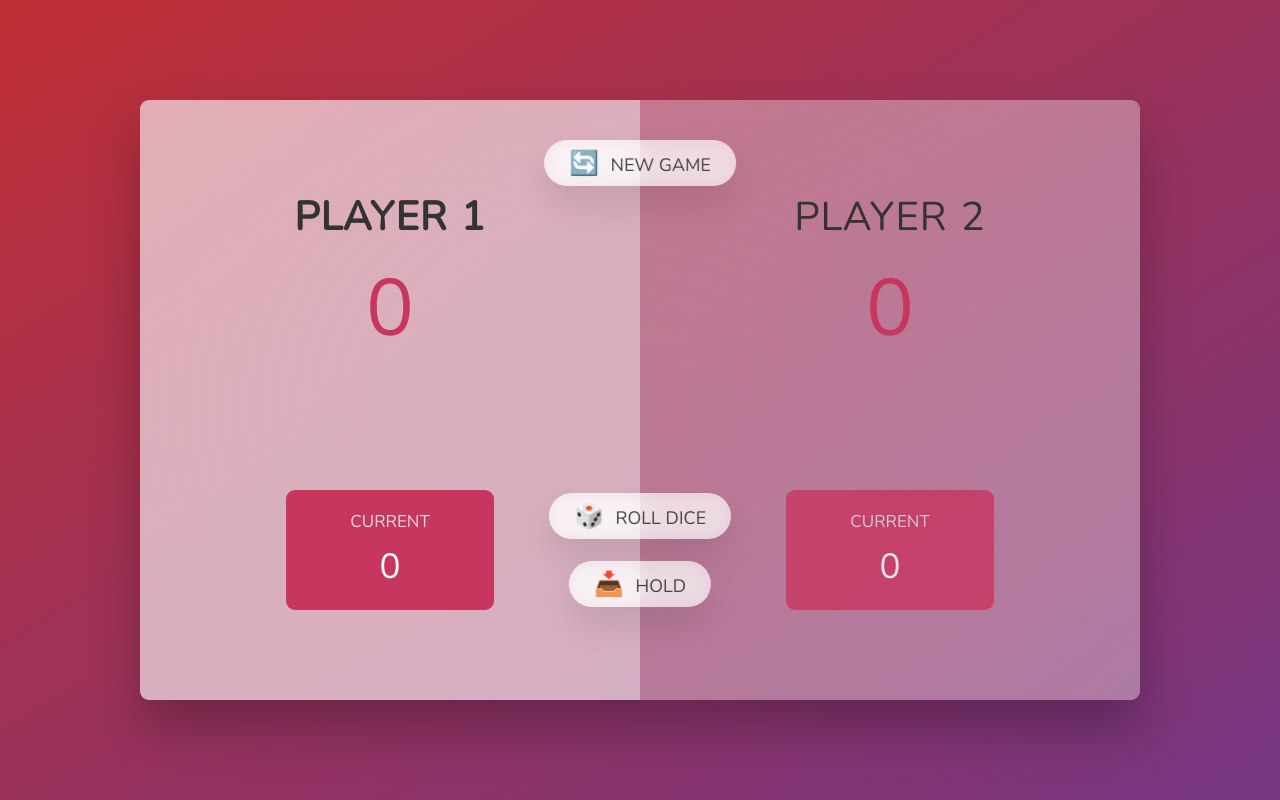
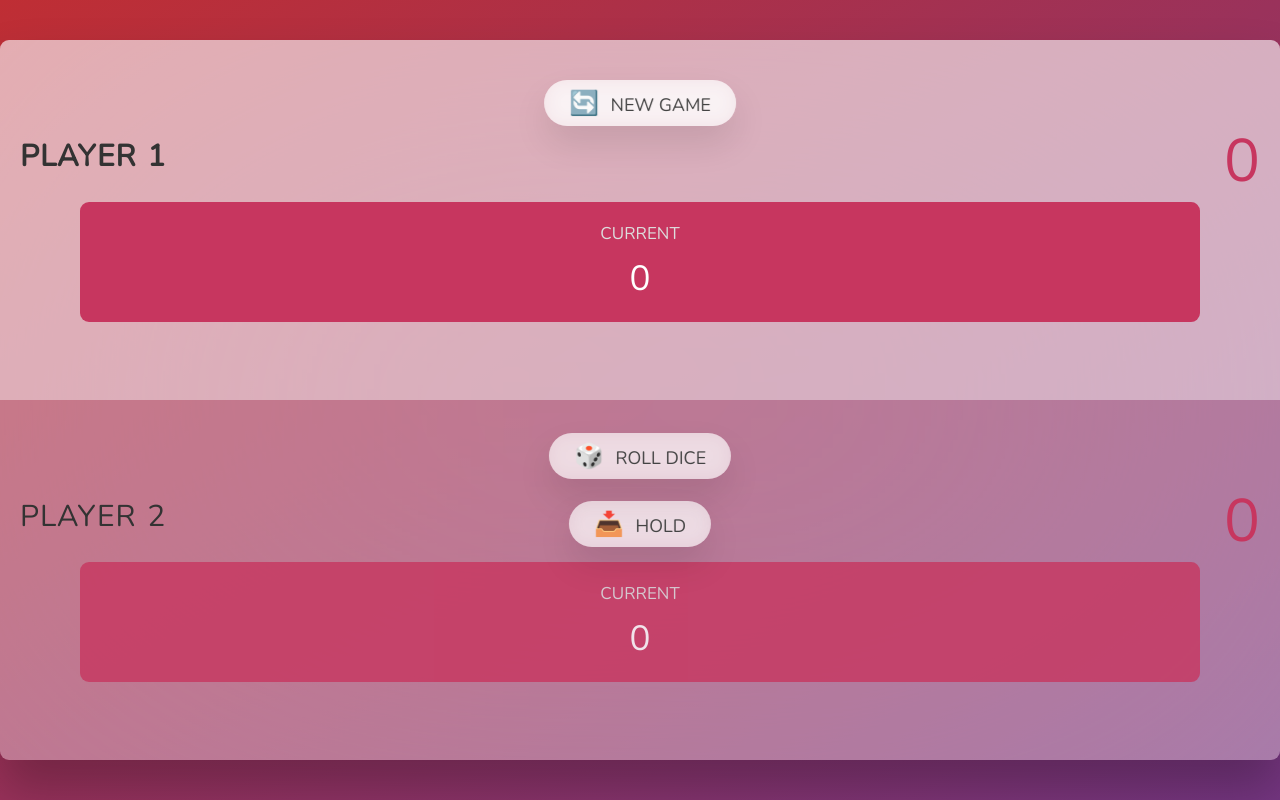
Before and after one commit to blksmk8483/Dice-Roll, a plain HTML site: page index.html in a window 1280 px wide. Drawn offline with nearby package versions, Linux system fonts and the light colour scheme.

Commit message:
added mobile vs

```diff
--- a/index.html
+++ b/index.html
@@ -10,16 +10,20 @@
   <body>
     <main>
       <section class="player player--0 player--active">
-        <h2 class="name" id="name--0">Player 1</h2>
-        <p class="score" id="score--0">43</p>
+        <div class="player-display">
+          <h2 class="name" id="name--0">Player 1</h2>
+          <p class="score" id="score--0">43</p>
+        </div>
         <div class="current">
           <p class="current-label">Current</p>
           <p class="current-score" id="current--0">0</p>
         </div>
       </section>
       <section class="player player--1">
-        <h2 class="name" id="name--1">Player 2</h2>
-        <p class="score" id="score--1">24</p>
+        <div class="player-display">
+          <h2 class="name" id="name--1">Player 2</h2>
+          <p class="score" id="score--1">24</p>
+        </div>
         <div class="current">
           <p class="current-label">Current</p>
           <p class="current-score" id="current--1">0</p>
--- a/style.css
+++ b/style.css
@@ -1,6 +1,6 @@
 @import url('https://fonts.googleapis.com/css2?family=Nunito&display=swap');
 
-* {
+/* * {
   margin: 0;
   padding: 0;
   box-sizing: inherit;
@@ -22,7 +22,8 @@ body {
   justify-content: center;
 }
 
-/* LAYOUT */
+/*
+LAYOUT
 main {
   position: relative;
   width: 100rem;
@@ -46,7 +47,7 @@ main {
 }
 
 /* ELEMENTS */
-.name {
+/* .name {
   position: relative;
   font-size: 4rem;
   text-transform: uppercase;
@@ -97,9 +98,9 @@ main {
 
 .current-score {
   font-size: 3.5rem;
-}
+} */
 
-/* ABSOLUTE POSITIONED ELEMENTS */
+/* ABSOLUTE POSITIONED ELEMENTS
 .btn {
   position: absolute;
   left: 50%;
@@ -168,4 +169,190 @@ main {
 
 .hidden {
   display: none;
+}  */
+
+* {
+  margin: 0;
+  padding: 0;
+  box-sizing: border-box;
 }
+
+html {
+  font-size: 62.5%;
+}
+
+body {
+  font-family: 'Nunito', sans-serif;
+  font-weight: 400;
+  height: 100vh;
+  color: #333;
+  background-image: linear-gradient(to top left, #753682 0%, #bf2e34 100%);
+  display: flex;
+  align-items: center;
+  justify-content: center;
+}
+
+/* LAYOUT */
+main {
+  position: relative;
+  width: 100%;
+  /* height: 90%; */
+  background-color: rgba(255, 255, 255, 0.35);
+  backdrop-filter: blur(200px);
+  filter: blur();
+  box-shadow: 0 3rem 5rem rgba(0, 0, 0, 0.25);
+  border-radius: 9px;
+  overflow: hidden;
+  display: flex;
+  flex-direction: column;
+}
+
+.player {
+  /* flex: 50%;
+   */
+  height: 36rem;
+  /* height: 40%; */
+  padding: 8rem 2rem;
+  display: flex;
+  flex-direction: column;
+  /* align-items: center */
+  transition: all 0.75s;
+}
+
+.player-display {
+  display: flex;
+  justify-content: space-between;
+  align-items: center;
+}
+
+/* ELEMENTS */
+.name {
+  /* position: relative; */
+  font-size: 3rem;
+  text-transform: uppercase;
+  letter-spacing: 1px;
+  word-spacing: 2px;
+  font-weight: 300;
+  margin-bottom: 1rem;
+}
+
+.score {
+  font-size: 6rem;
+  font-weight: 300;
+  color: #c7365f;
+  margin-bottom: auto;
+}
+
+.player--active {
+  background-color: rgba(255, 255, 255, 0.4);
+}
+.player--active .name {
+  font-weight: 700;
+}
+.player--active .score {
+  font-weight: 400;
+}
+
+.player--active .current {
+  opacity: 1;
+}
+
+.current {
+  background-color: #c7365f;
+  opacity: 0.8;
+  border-radius: 9px;
+  color: #fff;
+  width: auto;
+  margin: 0 6rem;
+  padding: 2rem 0;
+  text-align: center;
+  transition: all 0.75s;
+
+  display: flex;
+  flex-direction: column;
+  align-items: center;
+  justify-content: center;
+}
+
+.current-label {
+  text-transform: uppercase;
+  margin-bottom: 1rem;
+  font-size: 1.7rem;
+  color: #ddd;
+}
+
+.current-score {
+  font-size: 3.5rem;
+}
+
+/* ABSOLUTE POSITIONED ELEMENTS */
+.btn {
+  position: absolute;
+  left: 50%;
+  transform: translateX(-50%);
+  color: #444;
+  background: none;
+  border: none;
+  font-family: inherit;
+  font-size: 1.8rem;
+  text-transform: uppercase;
+  cursor: pointer;
+  font-weight: 400;
+  transition: all 0.2s;
+
+  background-color: white;
+  background-color: rgba(255, 255, 255, 0.6);
+  backdrop-filter: blur(10px);
+
+  padding: 0.7rem 2.5rem;
+  border-radius: 50rem;
+  box-shadow: 0 1.75rem 3.5rem rgba(0, 0, 0, 0.1);
+}
+
+.btn::first-letter {
+  font-size: 2.4rem;
+  display: inline-block;
+  margin-right: 0.7rem;
+}
+
+.btn--new {
+  top: 4rem;
+}
+.btn--roll {
+  top: 39.3rem;
+}
+.btn--hold {
+  top: 46.1rem;
+}
+
+.btn:active {
+  transform: translate(-50%, 3px);
+  box-shadow: 0 1rem 2rem rgba(0, 0, 0, 0.15);
+}
+
+.btn:focus {
+  outline: none;
+}
+
+.dice {
+  position: absolute;
+  left: 50%;
+  /* top: 16.5rem; */
+  top: 43%;
+  transform: translateX(-50%);
+  height: 10rem;
+  box-shadow: 0 2rem 5rem rgba(0, 0, 0, 0.2);
+}
+
+.player--winner {
+  background-color: #2f2f2f;
+}
+
+.player--winner .name {
+  font-weight: 700;
+  color: #c7365f;
+}
+
+.hidden {
+  display: none;
+}
```
